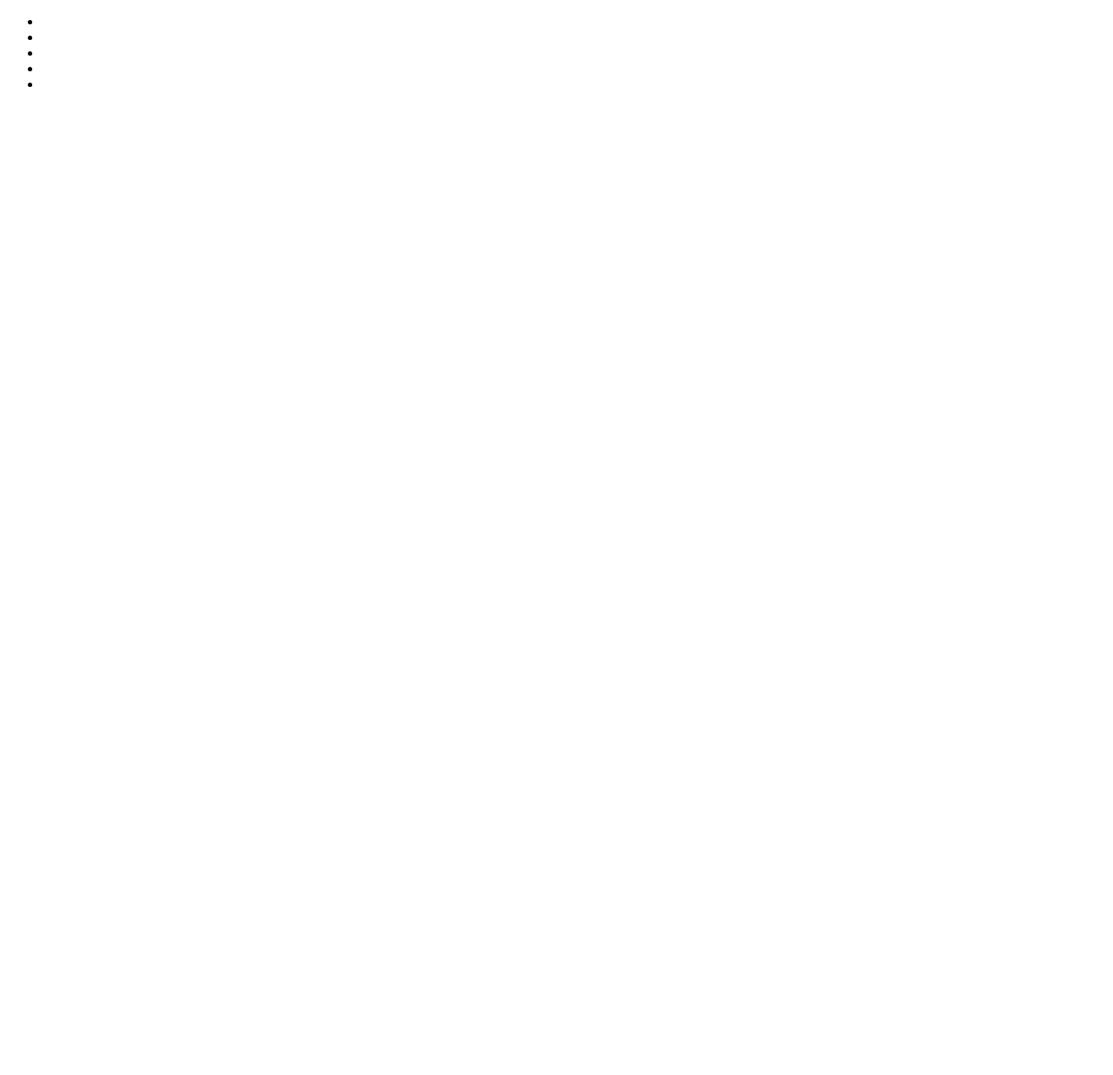
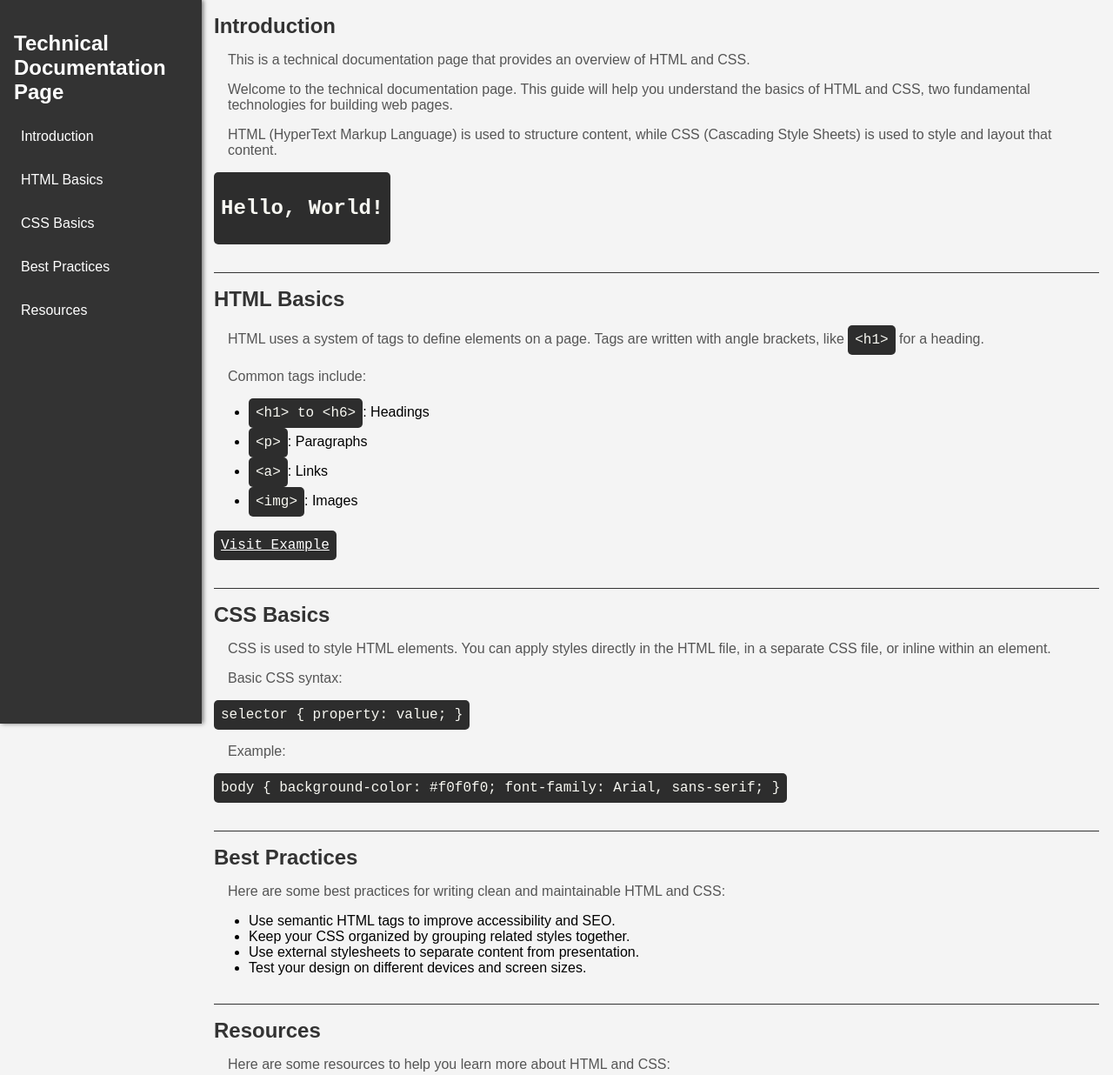
Before and after one commit to Rolando0408/technical-documentation-page, a plain HTML site: page index.html in a window 1280 px wide. Shown: the top 1236 px of the page at 87% size. Before the commit the page ends 800 px from the top, so only its background shows below. Drawn offline with Linux system fonts and the light colour scheme.

Commit message:
add navigation and content sections to technical documentation page

```diff
--- a/index.html
+++ b/index.html
@@ -7,42 +7,87 @@
     <title>Technical Documentation Page</title>
 </head>
 <body>
+    <head>
+        <nav id="navbar">
+            <header><h1>Technical Documentation Page</h1></header>
+            <ul>
+                <li><a href="#Introduction" class="nav-link" >Introduction</a></li>
+                <li><a href="#HTML_Basics" class="nav-link">HTML Basics</a></li>
+                <li><a href="#CSS_Basics" class="nav-link">CSS Basics</a></li>
+                <li><a href="#Best_Practices" class="nav-link">Best Practices</a></li>
+                <li><a href="#Resources" class="nav-link">Resources</a></li>
+            </ul>
+        </nav>
+    </head>
     <main id="main-doc">
-        <section class="main-section" id="sect-1">
-            <header></header>
-            <p></p>
-            <p></p>
-            <code></code>
+        <section class="main-section" id="Introduction">
+            <header><h2 class="section-title">Introduction</h2></header>
+            <p>This is a technical documentation page that provides an overview of HTML and CSS.</p>
+            <p>Welcome to the technical documentation page. This guide will help you understand the basics of HTML and CSS, two fundamental technologies for building web pages.</p>
+            <p>HTML (HyperText Markup Language) is used to structure content, while CSS (Cascading Style Sheets) is used to style and layout that content.</p>
+            <code>
+                <!-- Example of HTML structure -->
+                <html>
+                    <head>
+                        <title>My Page</title>
+                    </head>
+                    <body>
+                        <h1>Hello, World!</h1>
+                    </body>
+                </html>
+            </code>
         </section>
-        <section class="main-section" id="sect-2">
-            <header></header>
-            <p></p>
-            <p></p>
-            <code></code>
+        <section class="main-section" id="HTML_Basics">
+            <header><h2 class="section-title">HTML Basics</h2></header>
+            <p>HTML uses a system of tags to define elements on a page. Tags are written with angle brackets, like <code>&lt;h1&gt;</code> for a heading.</p>
+            <p>Common tags include:</p>
+            <ul>
+                <li><code>&lt;h1&gt; to &lt;h6&gt;</code>: Headings</li>
+                <li><code>&lt;p&gt;</code>: Paragraphs</li>
+                <li><code>&lt;a&gt;</code>: Links</li>
+                <li><code>&lt;img&gt;</code>: Images</li>
+            </ul>
+            <code>
+                <!-- Example of a link -->
+                <a href="https://example.com" id="visit-example">Visit Example</a>
+            </code>
         </section>
-        <section class="main-section" id="sect-3">
-            <header></header>
-            <p></p>
-            <p></p>
-            <code></code>
+        <section class="main-section" id="CSS_Basics">
+            <header><h2 class="section-title">CSS Basics</h2></header>
+            <p>CSS is used to style HTML elements. You can apply styles directly in the HTML file, in a separate CSS file, or inline within an element.</p>
+            <p>Basic CSS syntax:</p>
+            <code>
+                selector {
+                    property: value;
+                }
+            </code>
+            <p>Example:</p>
+            <code>
+                body {
+                    background-color: #f0f0f0;
+                    font-family: Arial, sans-serif;
+                }
+            </code>
         </section>
-        <section class="main-section" id="sect-4">
-            <header></header>
-            <p></p>
-            <p></p>
-            <code></code>
+        <section class="main-section" id="Best_Practices">
+            <header><h2 class="section-title">Best Practices</h2></header>
+            <p>Here are some best practices for writing clean and maintainable HTML and CSS:</p>
+            <ul>
+                <li>Use semantic HTML tags to improve accessibility and SEO.</li>
+                <li>Keep your CSS organized by grouping related styles together.</li>
+                <li>Use external stylesheets to separate content from presentation.</li>
+                <li>Test your design on different devices and screen sizes.</li>
+            </ul>
         </section>
-        <section class="main-section" id="sect-5">
-            <header></header>
-            <p></p>
-            <p></p>
-            <code></code>
+        <section class="main-section" id="Resources">
+            <header><h2 class="section-title">Resources</h2></header>
+            <p>Here are some resources to help you learn more about HTML and CSS:</p>
             <ul>
-                <li></li>
-                <li></li>
-                <li></li>
-                <li></li>
-                <li></li>
+                <li><a href="https://developer.mozilla.org/en-US/docs/Web/HTML">MDN Web Docs: HTML</a></li>
+                <li><a href="https://developer.mozilla.org/en-US/docs/Web/CSS">MDN Web Docs: CSS</a></li>
+                <li><a href="https://www.w3schools.com/">W3Schools</a></li>
+                <li><a href="https://css-tricks.com/">CSS-Tricks</a></li>
+                <li><a href="https://freecodecamp.org/">freeCodeCamp</a></li>
             </ul>
         </section>
     </main>
--- a/styles.css
+++ b/styles.css
@@ -0,0 +1,122 @@
+*{
+    scroll-behavior: smooth;
+}
+
+body {
+    font-family: Arial, sans-serif;
+    background-color: #f4f4f4;
+    margin: 0;
+}
+
+#navbar {
+    position: fixed;
+    top: 0;
+    left: 0;
+    width: 200px;
+    height: 100%;
+    background-color: #333;
+    color: white;
+    padding: 1rem;
+    box-shadow: 2px 0 5px rgba(0, 0, 0, 0.5);
+}
+
+
+#navbar ul {
+    list-style: none;
+    padding: 0;
+    margin: 0;
+}
+
+#navbar ul li {
+    margin: 1rem 0;
+}
+
+#navbar ul li a {
+    color: white;
+    text-decoration: none;
+    font-size: 1rem;
+    display: block;
+    padding: 0.5rem;
+    border-radius: 5px;
+}
+
+#navbar ul li a:hover {
+    background-color: #575757;
+}
+
+/* Ajusta el contenido principal para que no quede debajo del navbar */
+#main-doc {
+    margin-left: 230px;
+    padding: 1rem;
+}
+
+.section-title{
+    font-size: 1.5rem;
+    margin-top: 2rem;
+    margin-bottom: 1rem;
+    color: #333;
+    border-top: #333 solid 1px;
+    padding-top: 1rem;
+}
+/* Quita el borde superior solo al h2 de la sección Introduction */
+#Introduction .section-title {
+    margin-top: 0;
+    padding-top: 0;
+    border-top: none;
+}
+
+p{
+    font-size: 1rem;
+    color: #555;
+    margin-bottom: 1rem;
+    margin-left: 1rem;
+    margin-right: 1rem;
+}
+
+/* Estilo para las etiquetas <code> */
+code {
+    background-color: #2d2d2d; /* Fondo oscuro */
+    color: #f8f8f2; /* Texto claro */
+    padding: 0.5rem; /* Espaciado interno */
+    border-radius: 5px; /* Bordes redondeados */
+    font-family: 'Courier New', Courier, monospace; /* Fuente monoespaciada */
+    display: inline-block; /* Asegura que se vea como un bloque */
+}
+
+#visit-example{
+    color: white;
+    border-radius: 5px;
+    font-size: 1rem;
+}
+
+#visit-example:hover{
+    background-color: #575757;
+    color: white;
+    text-decoration: none;
+}
+
+/*para pantallas con un ancho máximo de 768px (tablets y móviles) */
+@media (max-width: 768px) {
+
+    #navbar {
+        width: 100%;
+        height: auto;
+        position: relative;
+        box-shadow: none;
+    }
+
+    #navbar ul {
+        display: flex;
+        flex-wrap: wrap;
+        justify-content: center;
+    }
+
+    #navbar ul li {
+        margin: 0.5rem;
+    }
+
+    #main-doc {
+        margin-left: 0;
+        padding: 1rem;
+    }
+}
```
Also changed, not shown: 1 other file.
